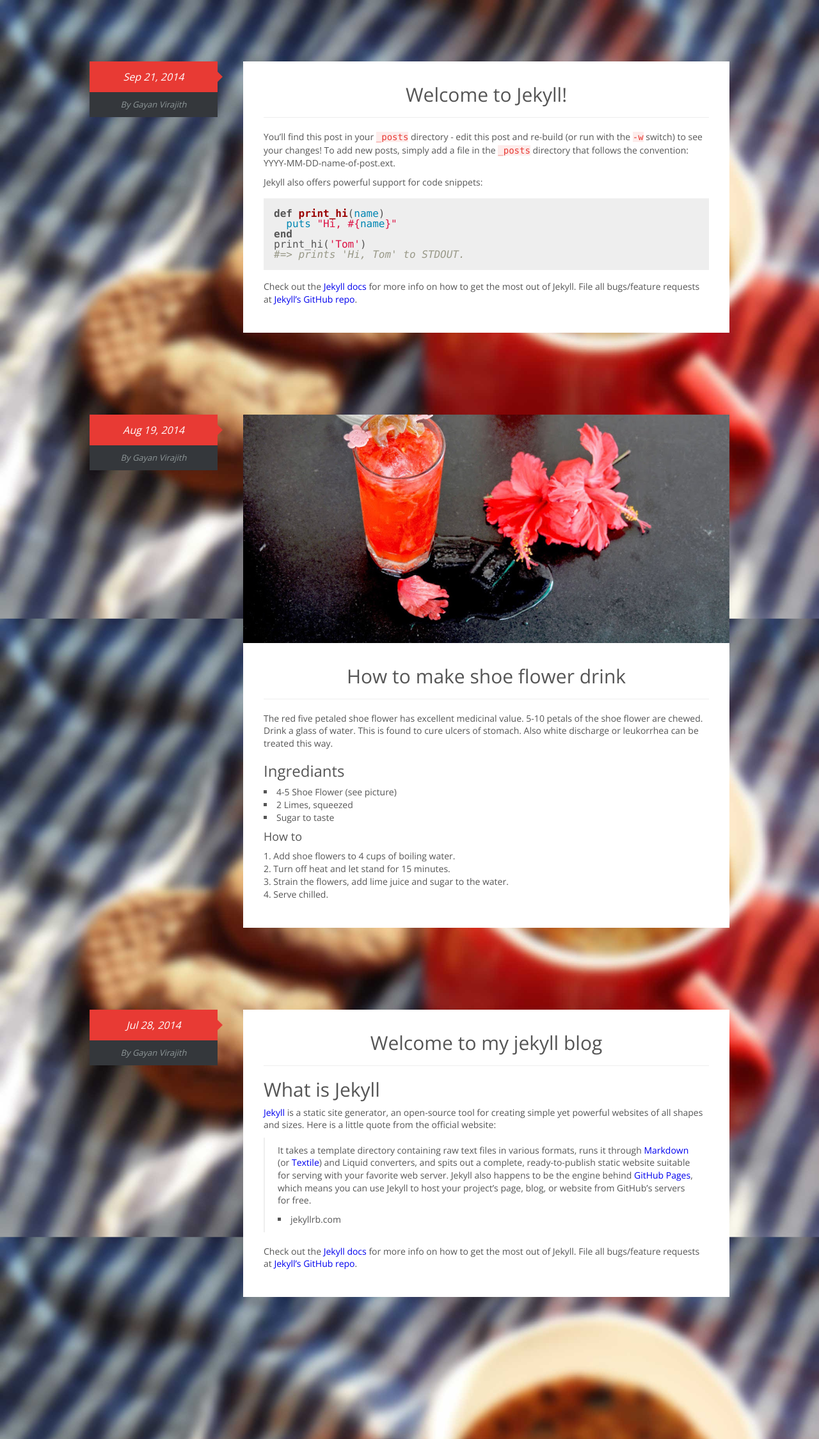
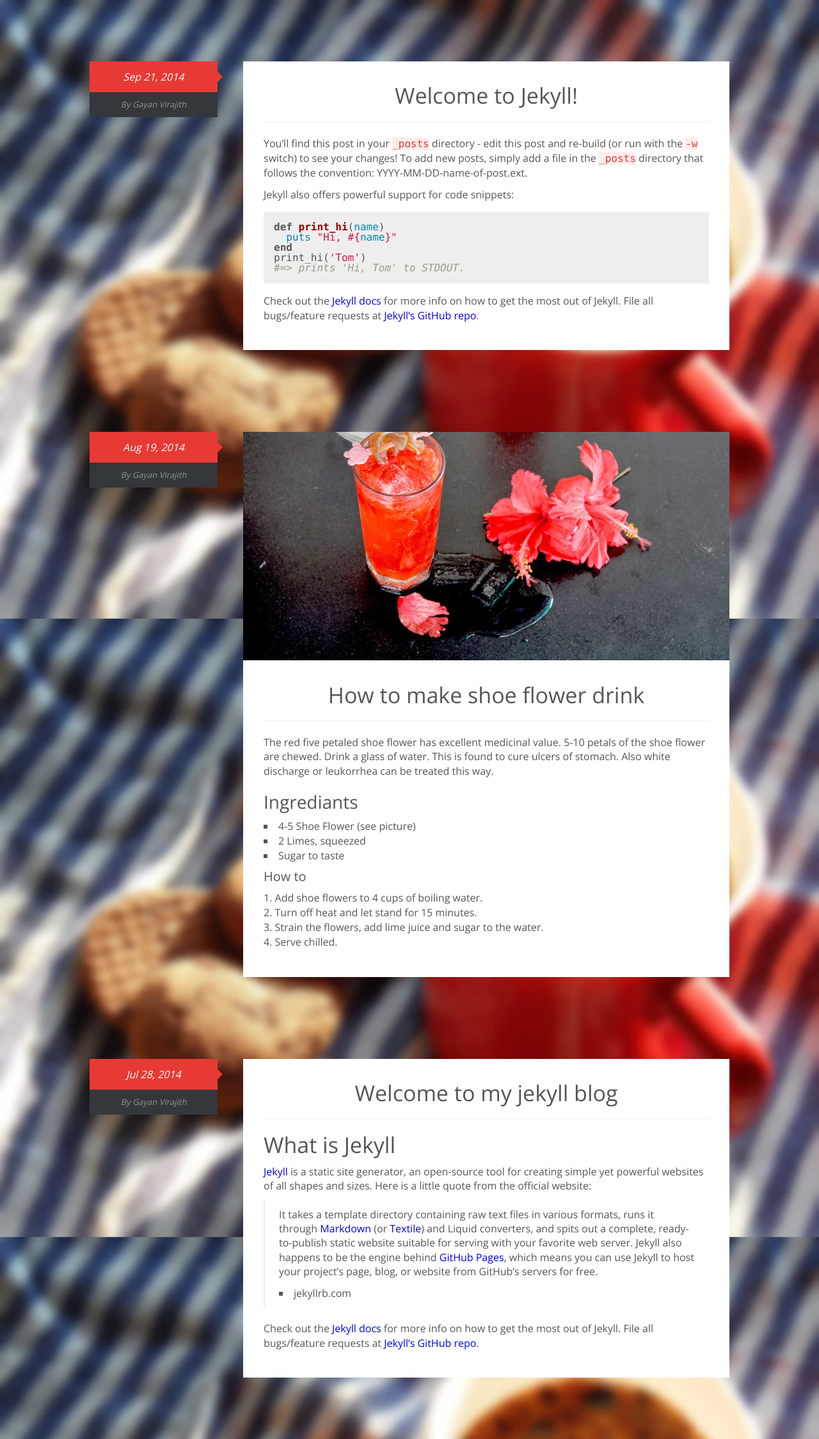
Before and after one commit to gayanvirajith/nugo, a Jekyll site: the page built from index.html, in a window 1280 px wide. Shown: the whole page at 64% size. Built offline with Jekyll 4.4.1, drawn with Linux system fonts in a browser that asks for light colours.

```diff
--- a/assets/css/_sass/helpers/_variables.scss
+++ b/assets/css/_sass/helpers/_variables.scss
@@ -21,7 +21,7 @@ $gray-lighter:           lighten(#000, 93.5%); // #eee
 
 $font-family-base: 			"Open sans", Helvetica, Arial, sans-serif !default;
 //$font-family-base: 			Verdana, Geneva, sans-serif;
-$font-size-base: 			14px;
+$font-size-base: 			16px;
 $font-size-large: 			ceil(($font-size-base * 1.25)); // ~18px
 $font-size-small: 			ceil(($font-size-base * 0.85)); // ~12px
 
--- a/index.html
+++ b/index.html
@@ -2,7 +2,7 @@
 layout: default
 ---
 {% for post in site.posts %}
-	<div class="post-container" data-sr="enter bottom and scale up 5% over 1s">
+	<div class="post-container" data-sr="enter bottom and scale up 5% over 1s" data-scroll-reveal="enter bottom">
 		<div class="post-meta">
 			<span class="meta">
 				{{ post.date | date: "%b %-d, %Y" }}
```
Also changed, not shown: _includes/css/atf.css, _includes/js/scrollReveal.min.js.
